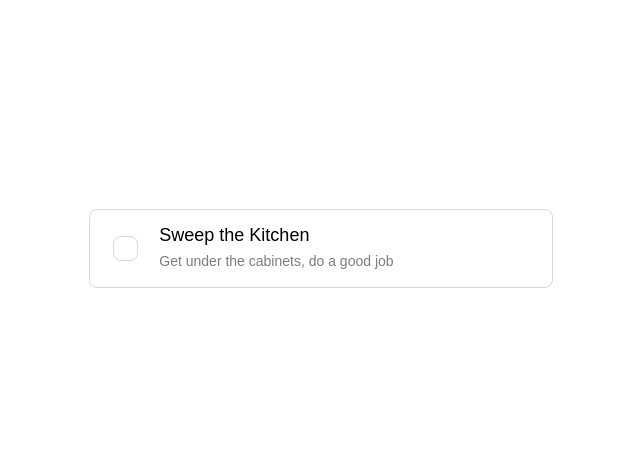
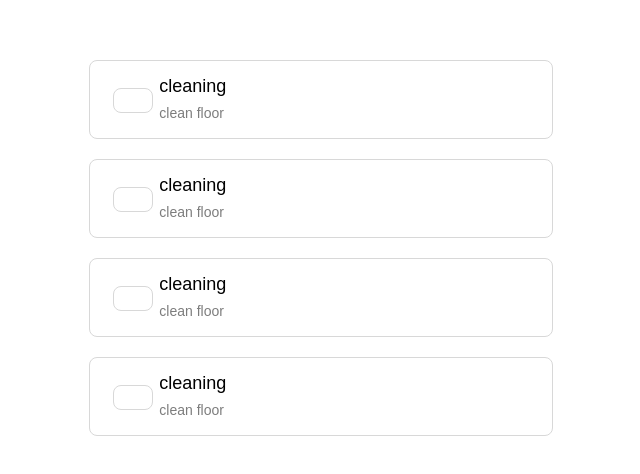
Before and after one commit to fractal-bootcamp/normanqian.storybook-bootcamp, a React (Vite) app: page / in a window 1280 px wide. Shown: the part 152-626 px from the top of the page, without its empty margins (319-959 px from the left). Built offline with nearby package versions, Linux system fonts and the light colour scheme.

Commit message:
started tasklist

```diff
--- a/src/App.tsx
+++ b/src/App.tsx
@@ -1,10 +1,10 @@
 import "./App.css";
-import { Task } from "./components/Task";
+import TaskList from "./components/taskList";
 
 function App() {
   return (
     <div>
-      <Task label="hello" />
+      <TaskList />
     </div>
   );
 }
--- a/src/components/Task.tsx
+++ b/src/components/Task.tsx
@@ -1,20 +1,18 @@
-import React from "react";
+import React, { useState } from "react";
 import "./task.css";
 
 interface TaskProps {
-  //jake
+  title: string;
+
+  description: string;
   /**
    * Is this task completed?
    */
-  completed?: boolean;
+
   /**
    * What background color to use
    */
   backgroundColor?: string; //jake
-  /**
-   * Task contents
-   */
-  label: string;
   /**
    * Optional click handler
    */
@@ -25,13 +23,15 @@ interface TaskProps {
  * Primary UI component for user interaction
  */
 export const Task = ({
-  completed,
   backgroundColor,
-  label,
+  title,
+  description,
   onClick,
   ...props
 }: TaskProps) => {
-  const mode = completed
+  const [toggle, setToggle] = useState<boolean>(false);
+
+  const mode = toggle
     ? ["storybook-task--complete", "task-box-complete"]
     : ["storybook-task--incomplete", "task-box-incomplete"];
   return (
@@ -40,10 +40,10 @@ export const Task = ({
       style={{ backgroundColor }}
       {...props}
     >
-      <div className={mode[1]}></div>
+      <button className={mode[1]} onClick={() => setToggle(!toggle)}></button>
       <div className="textcontainer">
-        <div className="text0">Sweep the Kitchen</div>
-        <div className="text1">Get under the cabinets, do a good job</div>
+        <div className="text0">{title}</div>
+        <div className="text1">{description}</div>
       </div>
     </div>
   );
--- /dev/null
+++ b/src/components/taskList.css
@@ -0,0 +1,5 @@
+.taskContainer {
+  display: flex;
+  gap: 20px;
+  flex-direction: column;
+}
--- /dev/null
+++ b/src/components/taskList.tsx
@@ -0,0 +1,27 @@
+import React from "react";
+import { Task } from "./Task";
+import "./taskList.css";
+
+interface Task {
+  title: string;
+  description: string;
+}
+
+const fakeTasks: Task[] = [
+  { title: "cleaning", description: "clean floor" },
+  { title: "cleaning", description: "clean floor" },
+  { title: "cleaning", description: "clean floor" },
+  { title: "cleaning", description: "clean floor" },
+];
+
+const TaskList = () => {
+  return (
+    <div className="taskContainer">
+      {fakeTasks.map((task) => {
+        return <Task title={task.title} description={task.description} />;
+      })}
+    </div>
+  );
+};
+
+export default TaskList;
```
Also changed, not shown: src/main.tsx (+7 -7 lines), 1 other file (tests, documents, lock files or other folders).
